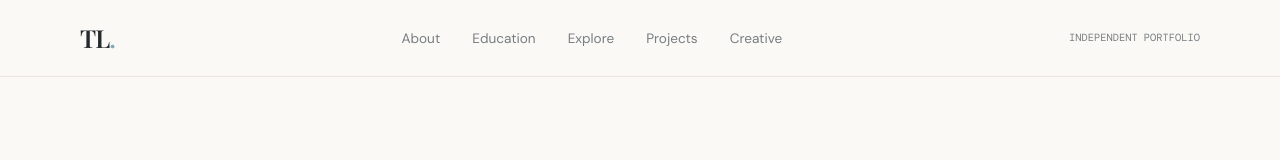
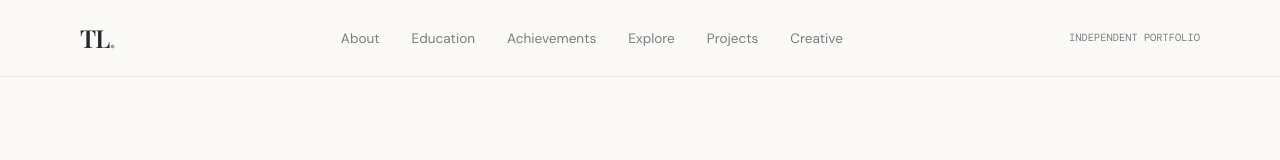
Before and after one commit to tahalaxmidharr/tahalaxmidhar, a plain HTML site: page index.html in a window 1280 px wide. Shown: the top 160 px of the page. Drawn offline with nearby package versions, Linux system fonts and the light colour scheme.

Commit message:
added the achievements in nav bar

```diff
--- a/index.html
+++ b/index.html
@@ -882,6 +882,7 @@
             <ul class="nav-links">
                 <li><a href="#about">About</a></li>
                 <li><a href="#education">Education</a></li>
+                <li><a href="#achievements">Achievements</a></li>
                 <li><a href="#explorations">Explore</a></li>
                 <li><a href="#projects">Projects</a></li>
                 <li><a href="#creative">Creative</a></li>
```
